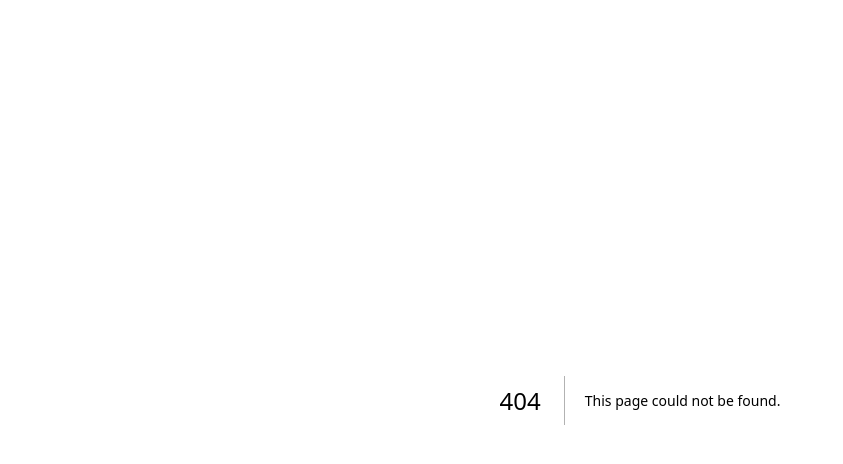
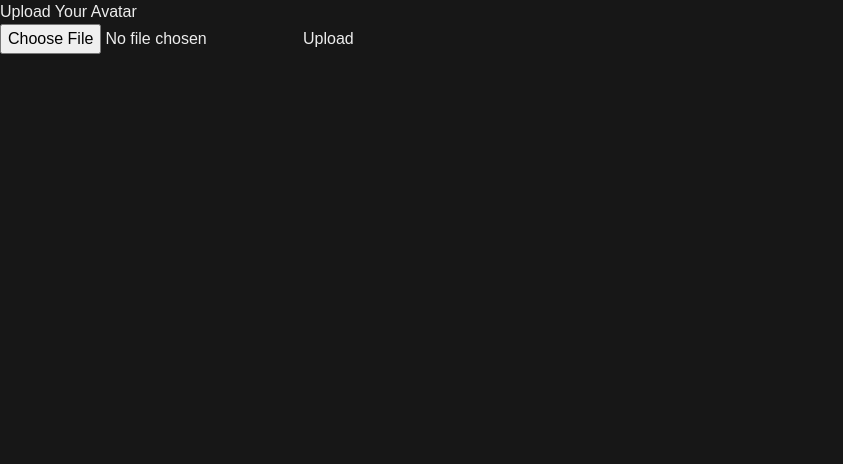
Before and after one commit to Shieldm2023/strings-app, a Next.js app: page /avatar/upload in a window 1280 px wide. Before the commit this address had no page. Shown: the top 464 px of the page, without its empty margins (0-843 px from the left). Built offline with nearby package versions, Linux system fonts and the light colour scheme.

Commit message:
avatar upload

```diff
--- /dev/null
+++ b/app/avatar/upload/page.tsx
@@ -0,0 +1,45 @@
+"use client";
+
+import type { PutBlobResult } from "@vercel/blob";
+import { useRouter } from "next/navigation";
+import { useState, useRef } from "react";
+
+export default function AvatarUploadPage() {
+  const inputFileRef = useRef<HTMLInputElement>(null);
+  const [blob, setBlob] = useState<PutBlobResult | null>(null);
+  const router = useRouter();
+  return (
+    <>
+      <h1>Upload Your Avatar</h1>
+
+      <form
+        onSubmit={async (event) => {
+          event.preventDefault();
+
+          const file = (inputFileRef.current?.files)![0];
+
+          const response = await fetch(
+            `/api/avatar/upload?filename=${file.name}`,
+            {
+              method: "POST",
+              body: file,
+            }
+          );
+
+          const newBlob = (await response.json()) as PutBlobResult;
+          router.push("/account");
+
+          // setBlob(newBlob);
+        }}
+      >
+        <input name="file" ref={inputFileRef} type="file" required />
+        <button type="submit">Upload</button>
+      </form>
+      {blob && (
+        <div>
+          Blob url: <a href={blob.url}>{blob.url}</a>
+        </div>
+      )}
+    </>
+  );
+}
--- a/package.json
+++ b/package.json
@@ -9,6 +9,7 @@
     "lint": "next lint"
   },
   "dependencies": {
+    "@vercel/blob": "^0.25.1",
     "bcrypt": "^5.1.1",
     "jose": "^5.9.3",
     "next": "14.2.14",
```
Also changed, not shown: 1 other file (tests, documents, lock files or other folders).
